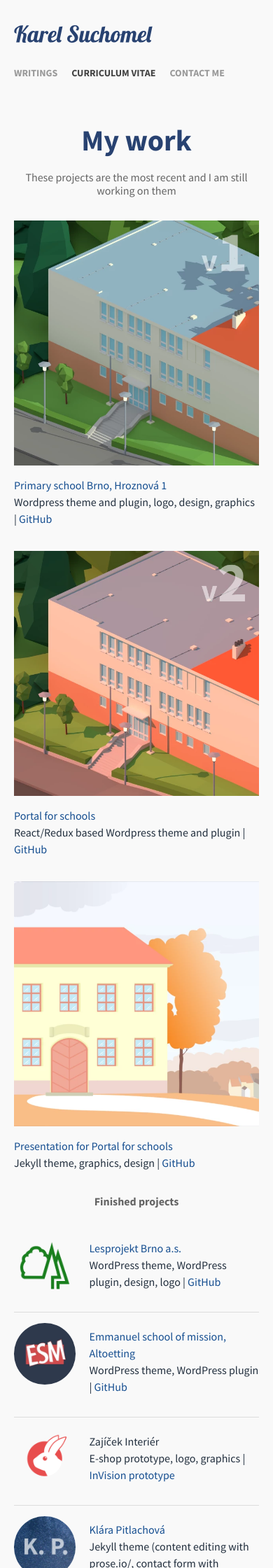
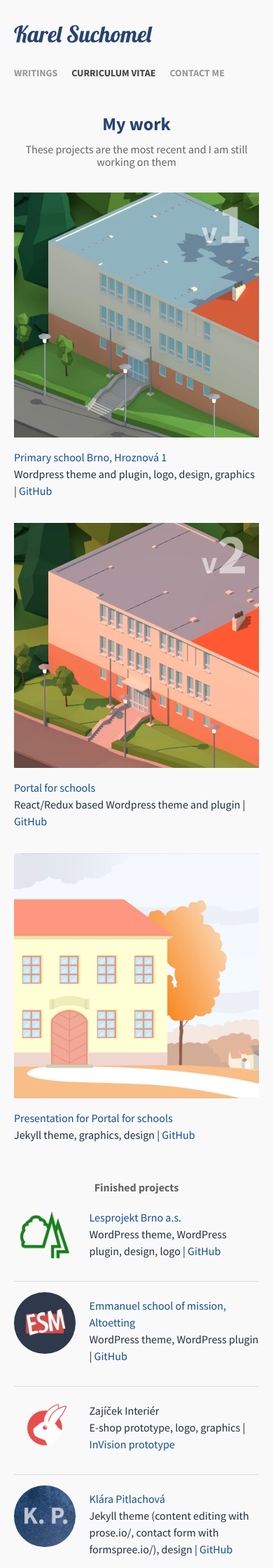
Before and after one commit to karelsuchomel/personal-site, a Jekyll site: the page built from cv.html, in a window 390 px wide. Shown: the top 2240 px of the page at 70% size. Built offline with Jekyll 4.4.1, drawn with Linux system fonts in a browser that asks for light colours.

Commit message:
Changed paddings to eork better on mobile

```diff
--- a/_layouts/contact.html
+++ b/_layouts/contact.html
@@ -24,7 +24,7 @@
 		<hr />
 
 		<span>Or if you prefer, e-mail, phone, the usual...
-			<a href="mailto:&#107;&#097;&#114;&#101;&#108;&#115;&#117;&#099;&#104;&#111;&#109;&#101;&#108;&#064;&#119;&#105;&#110;&#100;&#111;&#119;&#115;&#108;&#105;&#118;&#101;&#046;&#099;&#111;&#109;">&#107;&#097;&#114;&#101;&#108;&#115;&#117;&#099;&#104;&#111;&#109;&#101;&#108;&#064;&#119;&#105;&#110;&#100;&#111;&#119;&#115;&#108;&#105;&#118;&#101;&#046;&#099;&#111;&#109;</a> | +&#052;&#050;&#048;&#032;&#055;&#055;&#051;&#032;&#050;&#055;&#053;&#032;&#050;&#056;&#052;
+			<a href="mailto:&#107;&#097;&#114;&#101;&#108;&#115;&#117;&#099;&#104;&#111;&#109;&#101;&#108;&#064;&#119;&#105;&#110;&#100;&#111;&#119;&#115;&#108;&#105;&#118;&#101;&#046;&#099;&#111;&#109;">&#107;&#097;&#114;&#101;&#108;&#115;&#117;&#099;&#104;&#111;&#109;&#101;&#108;&#064;&#119;&#105;&#110;&#100;&#111;&#119;&#115;&#108;&#105;&#118;&#101;&#046;&#099;&#111;&#109;</a> | +&#052;&#050;&#048;&nbsp;&#055;&#055;&#051;&nbsp;&#050;&#055;&#053;&nbsp;&#050;&#056;&#052;
 		</span>
 	</form>
 
--- a/_layouts/cv.html
+++ b/_layouts/cv.html
@@ -2,7 +2,7 @@
 
 <div class="content-wrapper" id="curriculum-vitae-wrapper">
 	<h1>My work</h1>
-	<h2>These projects are the most recent and I am still working on them</h2>
+	<span>These projects are the most recent and I am still working on them</span>
 	<div class="current-projects-row">
 		<div class="project-container">
 			<a href="https://www.zshroznova.cz">
--- a/_sass/contact-me/contact-me.sass
+++ b/_sass/contact-me/contact-me.sass
@@ -83,3 +83,18 @@
 		> a
 			text-decoration: none
 			color: #154E90
+
+@media screen and(max-width: 640px)
+	#contact-me-wrapper
+		h1
+			margin: 34px 0 12px
+			font-size: 26px
+
+		form
+			margin: 12px auto
+
+			.field
+				margin: 0 0 10px
+
+			label
+				margin: 10px 0 0
--- a/_sass/curriculum-vitae/curriculum-vitae.sass
+++ b/_sass/curriculum-vitae/curriculum-vitae.sass
@@ -11,7 +11,8 @@
 		font-weight: 700
 		color: #284271
 
-	h2
+	> span
+		display: block
 		margin: 34px 0 24px
 
 		text-align: center
@@ -60,6 +61,12 @@
 		box-sizing: border-box
 		h2
 			font-weight: 700
+			margin: 34px 0 24px
+
+			text-align: center
+			font-size: 16px
+			color: #656565
+
 
 	.projects-column.first
 		padding-right: 25px
@@ -118,9 +125,15 @@
 @media screen and(max-width: 640px)
 	#curriculum-vitae-wrapper
 		h1
-			margin: 48px 0 20px
-		h2
-			margin: 20px 0 24px
+			margin: 34px 0 12px
+			font-size: 26px
+
+		> span
+			margin: 12px 0 12px
+
+		.projects-column
+			h2
+				margin: 54px 0 0px
 
 		.current-projects-row
 			max-width: 450px
```
